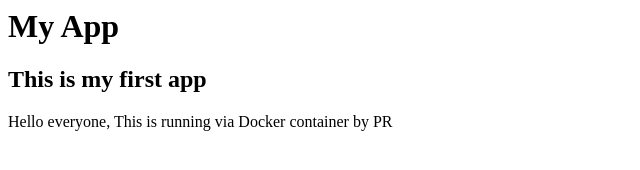
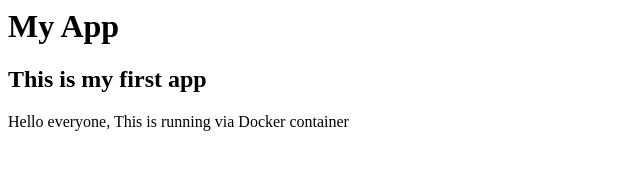
Before and after one commit to prudhvimech/Coding, a plain HTML site: page nginx-image/files/index.html in a window 1280 px wide. Shown: the full height of the page, 0-640 px from the left. Drawn offline with Linux system fonts and the light colour scheme.

Commit message:
Small change in index.html file

```diff
--- a/nginx-image/files/index.html
+++ b/nginx-image/files/index.html
@@ -6,7 +6,7 @@
     <div class="container">
       <h1>My App</h1>
       <h2>This is my first app</h2>
-      <p>Hello everyone, This is running via Docker container by PR</p>
+      <p>Hello everyone, This is running via Docker container</p>
     </div>
   </body>
 </html>
```
